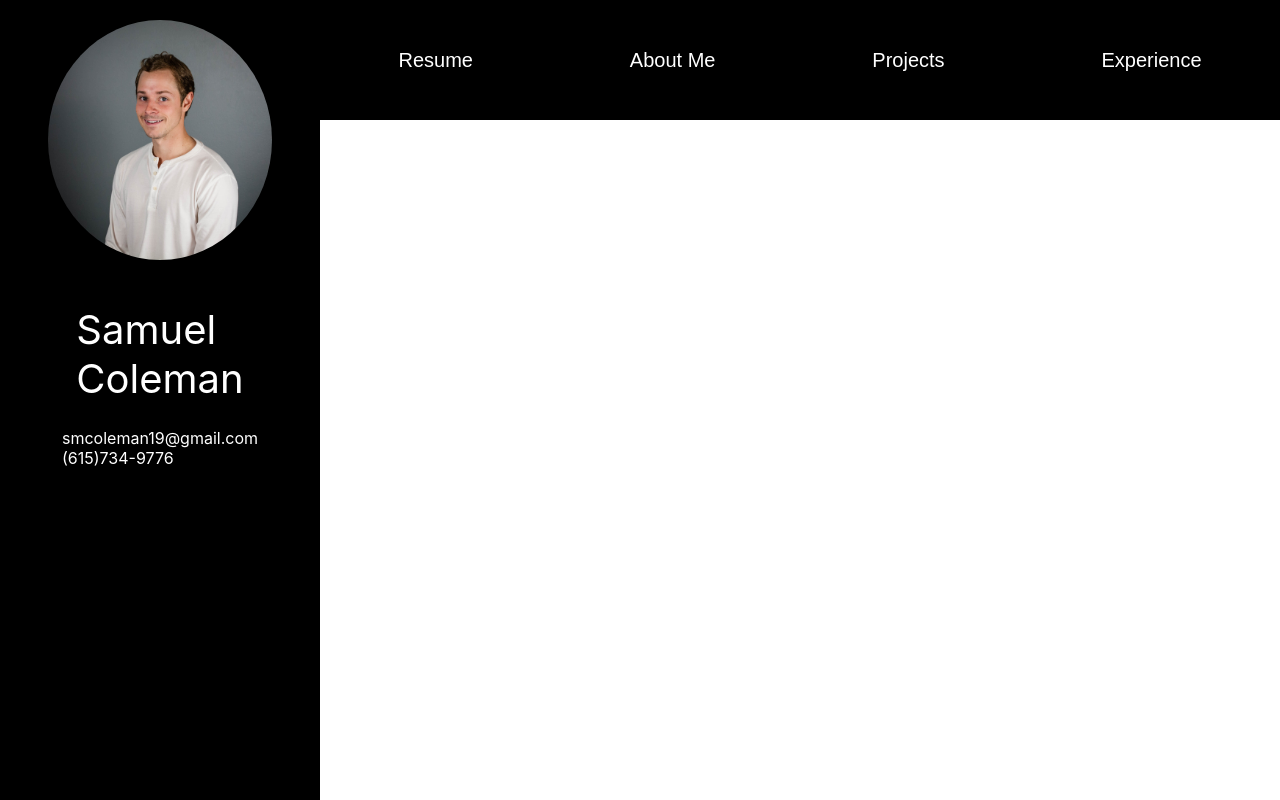
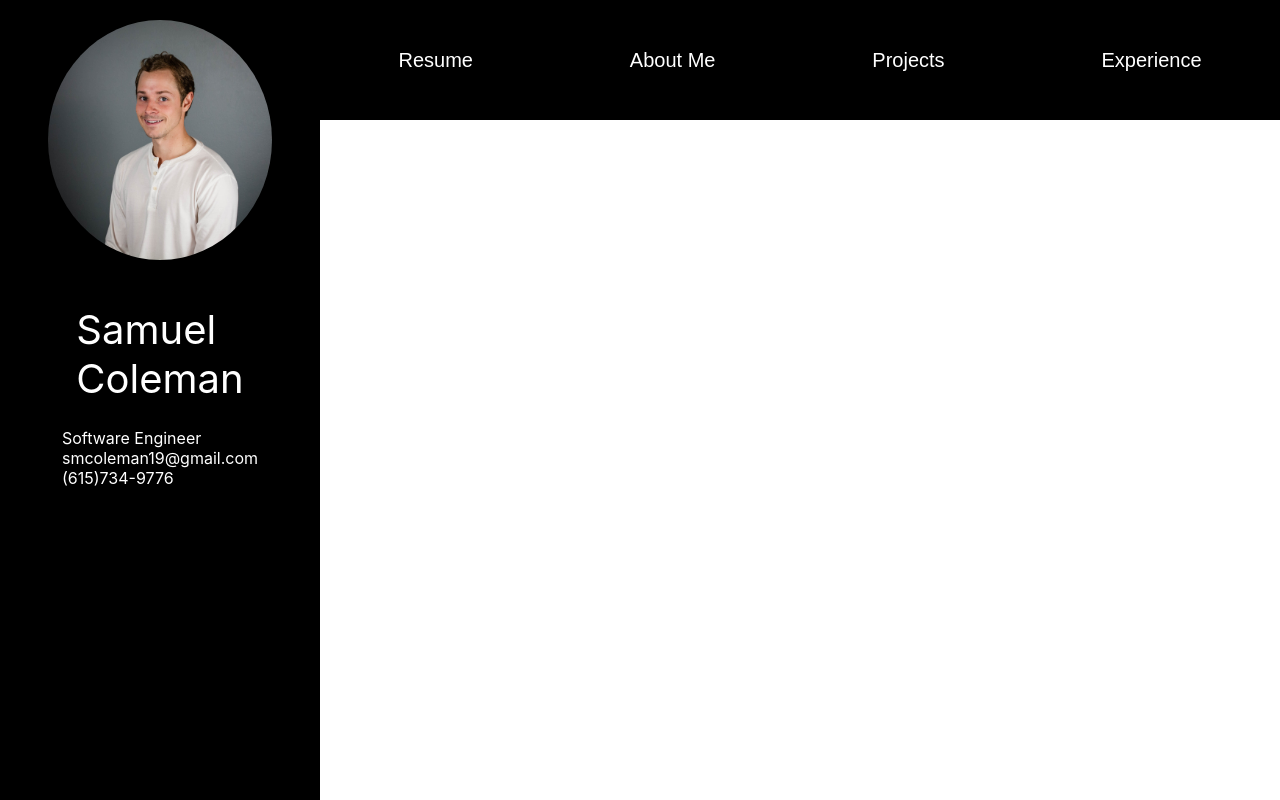
Before and after one commit to SamuelColeman/personal-website, a React (Create React App) app: page / in a window 1280 px wide. Built offline with nearby package versions, Linux system fonts and the light colour scheme.

Commit message:
Add position title to header

```diff
--- a/src/components/Header/Header.js
+++ b/src/components/Header/Header.js
@@ -12,6 +12,7 @@ export default class Header extends Component {
 					<div>Coleman</div>
 				</div>
 				<div className="contact_info">
+					<div>Software Engineer</div>
 					<div>smcoleman19@gmail.com</div>
 					<div>(615)734-9776</div>
 				</div>
```
